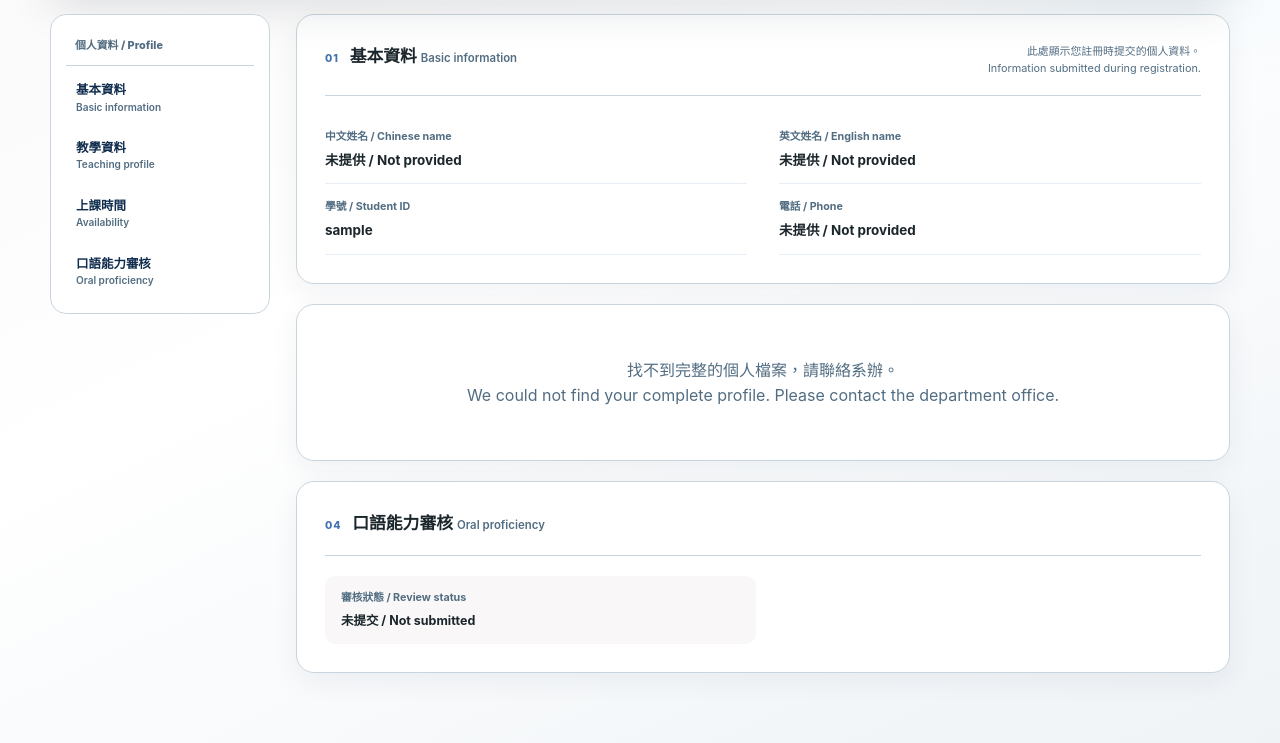
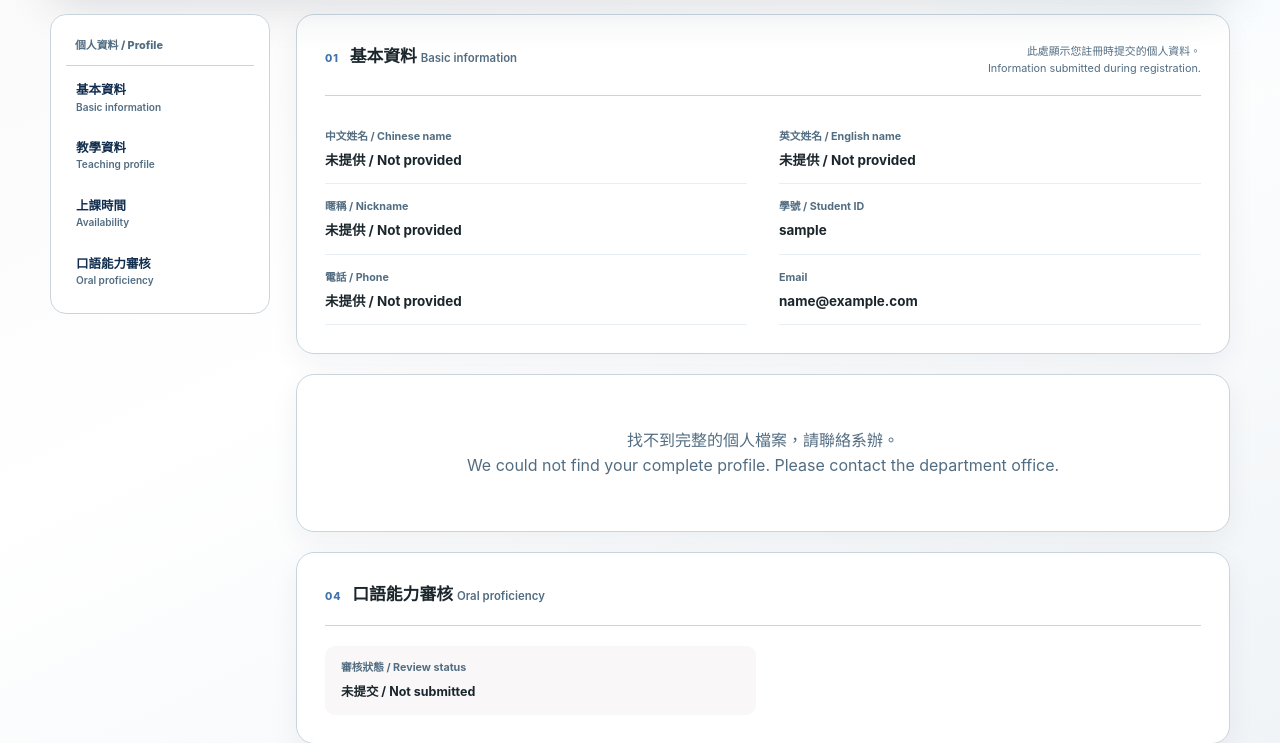
Before and after one commit to Karma-1827/CSL, a Django app: page /profile/ in a window 1280 px wide. Shown: the part 346-1089 px from the top of the page. Run offline with Django 5.2, Linux system fonts and the light colour scheme; the visitor is signed in with stand-in values (Sample User, id 1); data that the repository does not hold is empty.

Commit message:
Add nickname and required email fields to registration and profile
Item 8: added an optional Nickname field and a required Email field
(basic format validation, no confirmation email is sent) to both
registration stages and to the Tutor/Tutee profile edit form, so
users can keep their email current themselves. Added a bilingual hint
under the Chinese/English name fields at registration noting that the
names will appear on certificates. Displayed nickname/email on the
user's own profile page and on the Admin administrative-profile page.

Email reuses Django's built-in AbstractUser.email field; nickname is
a new blank=True CharField on User (migration 0010, no data impact).

Full test suite: 135 passing (2 new registration tests for the
optional nickname and invalid-email rejection, plus updated
assertions on the existing profile-edit test). ruff and
makemigrations clean.

Co-Authored-By: Claude Sonnet 5 <noreply@anthropic.com>

```diff
--- a/accounts/forms.py
+++ b/accounts/forms.py
@@ -278,8 +278,10 @@ class RegistrationLookupForm(forms.Form):
 class BaseRoleRegistrationForm(forms.Form):
     name_zh = forms.CharField(label="中文姓名 / Chinese name", max_length=100)
     name_en = forms.CharField(label="英文姓名（選填） / English name (optional)", max_length=150, required=False)
+    nickname = forms.CharField(label="暱稱（選填） / Nickname (optional)", max_length=50, required=False)
     identity_category = forms.ChoiceField(label="身份別 / Identity category", choices=IdentityCategory.choices)
     phone = forms.CharField(label="電話（選填） / Phone (optional)", max_length=30, required=False)
+    email = forms.EmailField(label="Email", max_length=254)
     gender = forms.ChoiceField(label="性別 / Gender", choices=GENDER_CHOICES)
     native_language = forms.CharField(
         label="母語 / Native language",
@@ -359,7 +361,9 @@ class BaseRoleRegistrationForm(forms.Form):
             roster_entry=roster,
             name_zh=roster.name_zh,
             name_en=roster.name_en,
+            nickname=self.cleaned_data.get("nickname", ""),
             phone=self.cleaned_data["phone"],
+            email=self.cleaned_data["email"],
         )
         user.save()
         questions = SecurityQuestionAnswer(
@@ -535,6 +539,8 @@ class QualificationUploadForm(forms.ModelForm):
 
 class TutorProfileEditForm(forms.Form):
     phone = forms.CharField(label="電話（選填） / Phone (optional)", max_length=30, required=False)
+    nickname = forms.CharField(label="暱稱（選填） / Nickname (optional)", max_length=50, required=False)
+    email = forms.EmailField(label="Email", max_length=254)
     gender = forms.ChoiceField(label="性別 / Gender", choices=GENDER_CHOICES)
     native_language = forms.CharField(
         label="母語 / Native language",
@@ -580,6 +586,8 @@ class TutorProfileEditForm(forms.Form):
             "initial",
             {
                 "phone": user.phone,
+                "nickname": user.nickname,
+                "email": user.email,
                 **{name: getattr(profile, name) for name in self.profile_fields},
             },
         )
@@ -592,10 +600,14 @@ class TutorProfileEditForm(forms.Form):
 
     def save(self):
         changed = []
-        if self.user.phone != self.cleaned_data["phone"]:
-            changed.append("phone")
-            self.user.phone = self.cleaned_data["phone"]
-            self.user.save(update_fields=["phone"])
+        user_fields = []
+        for field_name in ("phone", "nickname", "email"):
+            if getattr(self.user, field_name) != self.cleaned_data[field_name]:
+                changed.append(field_name)
+                user_fields.append(field_name)
+                setattr(self.user, field_name, self.cleaned_data[field_name])
+        if user_fields:
+            self.user.save(update_fields=user_fields)
         for field_name in self.profile_fields:
             if getattr(self.profile_instance, field_name) != self.cleaned_data[field_name]:
                 changed.append(field_name)
@@ -608,6 +620,8 @@ class TutorProfileEditForm(forms.Form):
 
 class TuteeProfileEditForm(forms.Form):
     phone = forms.CharField(label="電話（選填） / Phone (optional)", max_length=30, required=False)
+    nickname = forms.CharField(label="暱稱（選填） / Nickname (optional)", max_length=50, required=False)
+    email = forms.EmailField(label="Email", max_length=254)
     gender = forms.ChoiceField(label="性別 / Gender", choices=GENDER_CHOICES)
     native_language = forms.CharField(
         label="母語 / Native language",
@@ -672,6 +686,8 @@ class TuteeProfileEditForm(forms.Form):
             "initial",
             {
                 "phone": user.phone,
+                "nickname": user.nickname,
+                "email": user.email,
                 **{name: getattr(profile, name) for name in self.profile_fields},
             },
         )
@@ -684,10 +700,14 @@ class TuteeProfileEditForm(forms.Form):
 
     def save(self):
         changed = []
-        if self.user.phone != self.cleaned_data["phone"]:
-            changed.append("phone")
-            self.user.phone = self.cleaned_data["phone"]
-            self.user.save(update_fields=["phone"])
+        user_fields = []
+        for field_name in ("phone", "nickname", "email"):
+            if getattr(self.user, field_name) != self.cleaned_data[field_name]:
+                changed.append(field_name)
+                user_fields.append(field_name)
+                setattr(self.user, field_name, self.cleaned_data[field_name])
+        if user_fields:
+            self.user.save(update_fields=user_fields)
         for field_name in self.profile_fields:
             if getattr(self.profile_instance, field_name) != self.cleaned_data[field_name]:
                 changed.append(field_name)
--- a/accounts/models.py
+++ b/accounts/models.py
@@ -182,6 +182,7 @@ class User(AbstractUser):
     )
     name_zh = models.CharField("中文姓名 / Chinese name", max_length=100, blank=True)
     name_en = models.CharField("英文姓名 / English name", max_length=150, blank=True)
+    nickname = models.CharField("暱稱 / Nickname", max_length=50, blank=True)
     phone = models.CharField("電話 / Phone", max_length=30, blank=True)
 
     class Meta:
--- a/static/css/app.css
+++ b/static/css/app.css
@@ -448,6 +448,9 @@ a {
   margin: -5px 0 0;
   color: var(--ink-muted);
   font-size: 0.78rem;
+}
+.two-column-fields > .form-note {
+  grid-column: 1 / -1;
 }
 .bilingual-note {
   line-height: 1.7;
--- a/templates/accounts/admin_user_profile.html
+++ b/templates/accounts/admin_user_profile.html
@@ -25,10 +25,12 @@
       <div class="profile-data-grid">
         <div class="profile-data-item"><span>中文姓名 / Chinese name</span><strong>{{ subject.name_zh|default:"未提供 / Not provided" }}</strong></div>
         <div class="profile-data-item"><span>英文姓名 / English name</span><strong>{{ subject.name_en|default:"未提供 / Not provided" }}</strong></div>
+        <div class="profile-data-item"><span>暱稱 / Nickname</span><strong>{{ subject.nickname|default:"未提供 / Not provided" }}</strong></div>
         <div class="profile-data-item"><span>學號 / Student ID</span><strong>{{ subject.username }}</strong></div>
         <div class="profile-data-item"><span>身分 / Role</span><strong>{{ subject.get_role_display }}</strong></div>
         <div class="profile-data-item"><span>帳號狀態 / Account status</span><strong>{{ subject.get_account_status_display }}</strong></div>
         <div class="profile-data-item"><span>電話 / Phone</span><strong>{{ subject.phone|default:"未提供 / Not provided" }}</strong></div>
+        <div class="profile-data-item"><span>Email</span><strong>{{ subject.email|default:"未提供 / Not provided" }}</strong></div>
         <div class="profile-data-item"><span>學制 / Degree level</span><strong>{{ roster.get_education_level_display }}</strong></div>
         <div class="profile-data-item"><span>學生類別 / Category</span><strong>{{ roster.get_identity_category_display|default:"未提供 / Not provided" }}</strong></div>
         {% if roster.program %}<div class="profile-data-item"><span>所屬計畫 / Program</span><strong>{{ roster.program.name_zh }} / {{ roster.program.name_en }}</strong></div>{% endif %}
--- a/templates/accounts/profile.html
+++ b/templates/accounts/profile.html
@@ -45,8 +45,10 @@
           <div class="profile-data-grid">
             <div class="profile-data-item"><span>中文姓名 / Chinese name</span><strong>{{ request.user.name_zh|default:"未提供 / Not provided" }}</strong></div>
             <div class="profile-data-item"><span>英文姓名 / English name</span><strong>{{ request.user.name_en|default:"未提供 / Not provided" }}</strong></div>
+            <div class="profile-data-item"><span>暱稱 / Nickname</span><strong>{{ request.user.nickname|default:"未提供 / Not provided" }}</strong></div>
             <div class="profile-data-item"><span>學號 / Student ID</span><strong>{{ request.user.username }}</strong></div>
             <div class="profile-data-item"><span>電話 / Phone</span><strong>{{ request.user.phone|default:"未提供 / Not provided" }}</strong></div>
+            <div class="profile-data-item"><span>Email</span><strong>{{ request.user.email|default:"未提供 / Not provided" }}</strong></div>
             {% if role_profile %}
               <div class="profile-data-item"><span>性別 / Gender</span><strong>{{ role_profile.get_gender_display }}</strong></div>
               <div class="profile-data-item"><span>母語 / Native language</span><strong>{{ role_profile.native_language }}</strong></div>
@@ -113,6 +115,8 @@
               {% csrf_token %}
               <div class="two-column-fields">
                 {% include "components/form_field.html" with field=edit_form.phone %}
+                {% include "components/form_field.html" with field=edit_form.nickname %}
+                {% include "components/form_field.html" with field=edit_form.email %}
                 {% include "components/form_field.html" with field=edit_form.gender %}
                 {% include "components/form_field.html" with field=edit_form.native_language %}
                 {% include "components/form_field.html" with field=edit_form.nationality %}
--- a/templates/accounts/register_tutee.html
+++ b/templates/accounts/register_tutee.html
@@ -13,8 +13,11 @@
   <div class="two-column-fields">
     {% include "components/form_field.html" with field=form.name_zh %}
     {% include "components/form_field.html" with field=form.name_en %}
+    <p class="form-note bilingual-note">請填寫正式的中文及英文姓名，資料將顯示於時數證明。<br>Please enter your official Chinese and English names as they will appear on certificates.</p>
+    {% include "components/form_field.html" with field=form.nickname %}
     {% include "components/form_field.html" with field=form.identity_category %}
     {% include "components/form_field.html" with field=form.phone %}
+    {% include "components/form_field.html" with field=form.email %}
     {% include "components/form_field.html" with field=form.gender %}
     {% include "components/form_field.html" with field=form.native_language %}
     {% include "components/form_field.html" with field=form.nationality %}
--- a/templates/accounts/register_tutor.html
+++ b/templates/accounts/register_tutor.html
@@ -18,9 +18,12 @@
   <div class="two-column-fields">
     {% include "components/form_field.html" with field=form.name_zh %}
     {% include "components/form_field.html" with field=form.name_en %}
+    <p class="form-note bilingual-note">請填寫正式的中文及英文姓名，資料將顯示於時數證明。<br>Please enter your official Chinese and English names as they will appear on certificates.</p>
+    {% include "components/form_field.html" with field=form.nickname %}
     {% include "components/form_field.html" with field=form.identity_category %}
     {% include "components/form_field.html" with field=form.education_level %}
     {% include "components/form_field.html" with field=form.phone %}
+    {% include "components/form_field.html" with field=form.email %}
     {% include "components/form_field.html" with field=form.gender %}
     {% include "components/form_field.html" with field=form.native_language %}
     {% include "components/form_field.html" with field=form.nationality %}
--- a/templates/base.html
+++ b/templates/base.html
@@ -7,7 +7,7 @@
   <meta name="color-scheme" content="light">
   <meta name="theme-color" content="#112D4E">
   <title>{% block title %}華語實習暨輔導系統 MPTS / Mandarin Practicum and Tutoring System{% endblock %}</title>
-  <link rel="stylesheet" href="{% static 'css/app.css' %}?v=20260729-button-nowrap">
+  <link rel="stylesheet" href="{% static 'css/app.css' %}?v=20260805-mpts-fields">
 </head>
 <body>
   <a class="skip-link" href="#main-content">跳至主要內容 / Skip to main content</a>
```
Also changed, not shown: accounts/tests.py (+23 -0 lines), accounts/migrations/0010_user_nickname.py (added).
